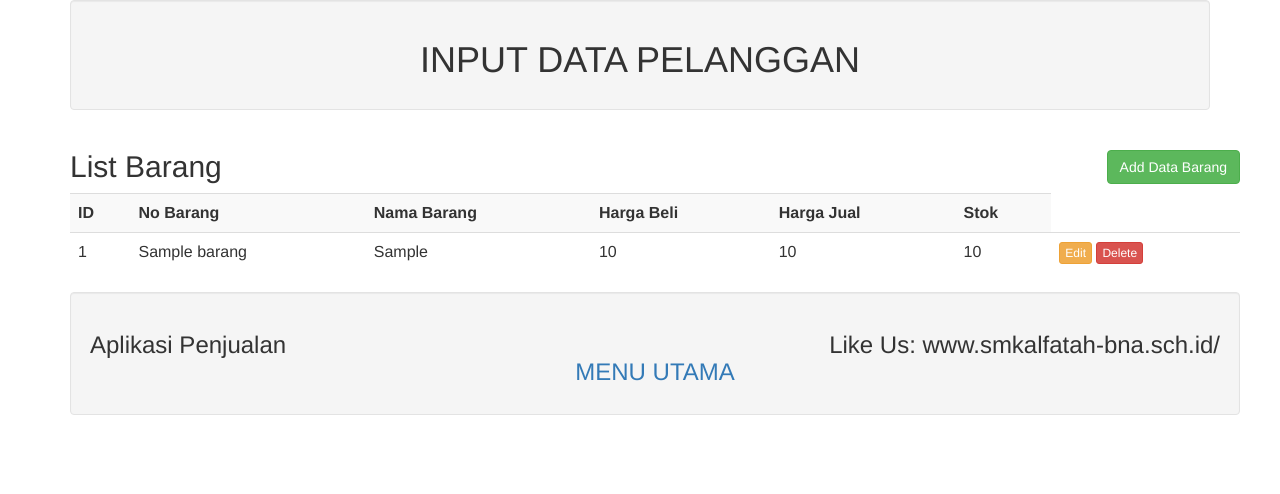
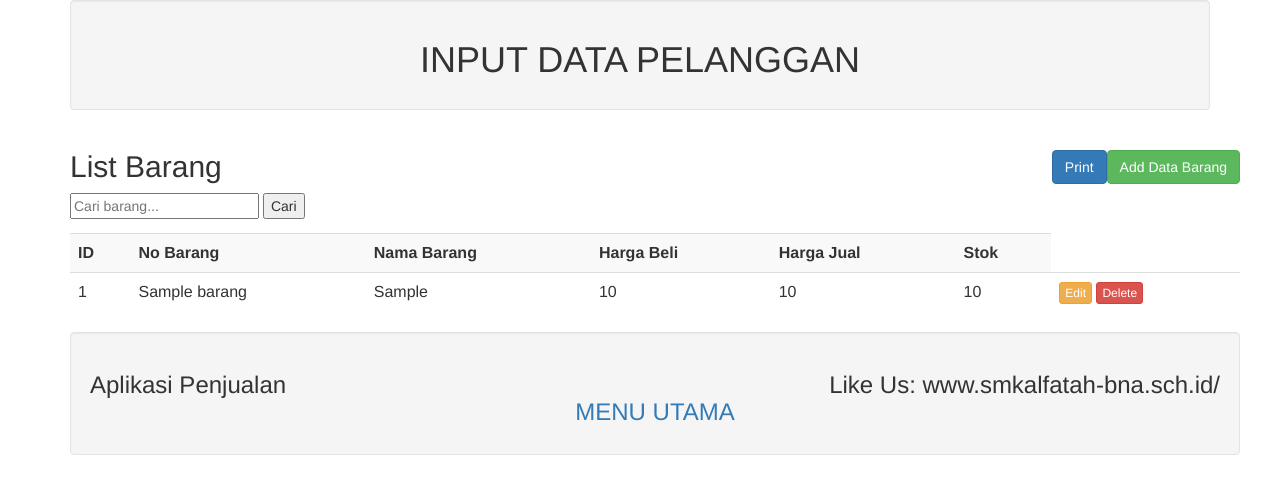
Before and after one commit to Arvinyono/pos_ukk, a Flask app: page /search in a window 1280 px wide. Shown: the top 494 px of the page. Run offline with Flask 3, Linux system fonts and the light colour scheme; tables that the repository leaves empty or names only in its code hold one stand-in row (values such as "Sample post"); some libraries are stand-ins or nearby versions.

Commit message:
Update penjualana.html

```diff
--- a/penjualan/templates/penjualana.html
+++ b/penjualan/templates/penjualana.html
@@ -1,33 +1,33 @@
-
 {% include "header1.html" %}
 
 <link href="{{url_for('static', filename = 'css/bootstrap.min.css')}}" rel="stylesheet">
 
 {% block body %}
 <div class="container">
-
    <div class="row">
-
       <div class="col md-12">
-
-            <h2>List Barang <button type="button" class="btn btn-success  pull-right" data-toggle="modal" data-target="#myModal">Add Data Barang</button></h2>
-
+         <h2>List Barang
+            <button type="button" class="btn btn-success pull-right" data-toggle="modal" data-target="#myModal">Add Data
+               Barang</button>
+            <button type="button" class="btn btn-primary pull-right" onclick="printTable()">Print</button>
+         </h2>
+         <form action="{{ url_for('search') }}" method="get">
+            <input type="text" name="search" placeholder="Cari barang...">
+            <button type="submit">Cari</button>
+         </form>
          {%with messages = get_flashed_messages()%}
          {%if messages%}
          {% for message in messages %}
-
          <div class="alert alert-success alert-dismissable" role="alert">
-         <button type="button" class="close" data-dismiss="alert" aria-label ="close">
+            <button type="button" class="close" data-dismiss="alert" aria-label="close">
                <span aria-hidden="true">&times;</span>
             </button>
             {{message}}
          </div>
-
          {%endfor%}
          {%endif%}
          {%endwith%}
-
-    <table class="table table-striped">
+         <table id="dataBarangTable" class="table table-striped">
             <tr>
                <th>ID</th>
                <th>No Barang</th>
@@ -36,7 +36,6 @@
                <th>Harga Jual</th>
                <th>Stok</th>
             </tr>
-
             {% for row in tb_barang %}
             <tr>
                <td>{{row.0}}</td>
@@ -46,18 +45,13 @@
                <td>{{row.4}}</td>
                <td>{{row.5}}</td>
                <td>
-
-
-               <a href="/update/{{row.0}}" class="btn btn-warning btn-xs" data-toggle="modal" data-target="#modaledit{{row.0}}">Edit</a>
-                <a href="/delete/{{ row.0 }}" class="btn btn-danger btn-xs" onclick="return confirm('Apakah anda yakin akan di hapus?')">Delete</a>
-
+                  <a href="/update/{{row.0}}" class="btn btn-warning btn-xs" data-toggle="modal"
+                     data-target="#modaledit{{row.0}}">Edit</a>
+                  <a href="/delete/{{ row.0 }}" class="btn btn-danger btn-xs"
+                     onclick="return confirm('Apakah anda yakin akan di hapus?')">Delete</a>
                </td>
-
             </tr>
-
             <div id="modaledit{{row.0}}" class="modal fade" role="dialog">
-
-
                <div class="modal-dialog">
                   <div class="modal-content">
                      <div class="modal-header">
@@ -66,104 +60,72 @@
                      </div>
                      <div class="modal-body">
                         <form action="{{ url_for('update') }}" method="POST">
-
                            <div class="form-group">
                               <label>No Barang:</label>
-                   <input type="hidden"  name="idBarang" value="{{row.0}}">
+                              <input type="hidden" name="idBarang" value="{{row.0}}">
                               <input type="text" class="form-control" name="idBarang" value="{{row.0}}">
                            </div>
-
-
-
                            <div class="form-group">
                               <label>Nama Barang:</label>
                               <input type="text" class="form-control" name="namaBarang" value="{{row.1}}">
                            </div>
-
-
                            <div class="form-group">
                               <label>Kategori:</label>
                               <input type="text" class="form-control" name="kategori" value="{{row.2}}">
                            </div>
-
                            <div class="form-group">
                               <label>Harga Beli: Rp. </label>
                               <input type="number" class="form-control" name="hargaBeli" value="{{row.3}}">
                            </div>
-
                            <div class="form-group">
                               <label>Harga Jual: Rp. </label>
                               <input type="number" class="form-control" name="hargaJual" value="{{row.4}}">
                            </div>
-
                            <div class="form-group">
                               <label>Stok:</label>
                               <input type="number" class="form-control" name="stok" value="{{row.5}}">
                            </div>
-
-
                            <div class="form-group">
                               <button class="btn btn-primary" type="sbumit">Update</button>
                            </div>
-
                         </form>
-
                      </div>
-
-
                      <div class="modal-footer">
                         <button type="button" class="btn btn-default" data-dismiss="modal">Close</button>
                      </div>
                   </div>
                </div>
             </div>
-
-
-                {% endfor  %}
-
-
+            {% endfor %}
             </tbody>
-
          </table>
-
       </div>
-
       <!-- Modal -->
-
-
       <div id="myModal" class="modal fade" role="dialog">
          <div class="modal-dialog">
             <div class="modal-content">
                <div class="modal-header">
                   <button type="button" class="close" data-dismiss="modal">&times;</button>
-
                   <h4 class="modal-title">Please Insert Data</h4>
-
                </div>
-
-
                <div class="modal-body">
                   <form action="{{ url_for('insert') }}" method="POST">
                      <div class="form-group">
                         <label>No Barang</label>
                         <input type="text" class="form-control" name="idBarang" required="1">
                      </div>
-
                      <div class="form-group">
                         <label>Nama Barang:</label>
                         <input type="text" class="form-control" name="namaBarang" required="1">
                      </div>
-
                      <div class="form-group">
                         <label>Kategori:</label>
                         <input type="text" class="form-control" name="kategori" required="1">
                      </div>
-
                      <div class="form-group">
                         <label>Harga Beli:</label>
                         <input type="number" class="form-control" name="hargaBeli" required="1">
                      </div>
-
                      <div class="form-group">
                         <label>Harga Jual:</label>
                         <input type="number" class="form-control" name="hargaJual" required="1">
@@ -172,35 +134,29 @@
                         <label>Stok:</label>
                         <input type="number" class="form-control" name="stok" required="1">
                      </div>
-
                      <div class="form-group">
                         <button class="btn btn-primary" type="submit">Insert Data</button>
                      </div>
-
                   </form>
-
                </div>
-
-
                <div class="modal-footer">
                   <button type="button" class="btn btn-default" data-dismiss="modal">Close</button>
                </div>
-
             </div>
-
          </div>
-
       </div>
-
-
-
-
       {% include "footer1.html" %}
    </div>
-
 </div>
-
-
+<script>
+   function printTable() {
+      var divToPrint = document.getElementById("dataBarangTable");
+      var newWin = window.open("");
+      newWin.document.write(divToPrint.outerHTML);
+      newWin.print();
+      newWin.close();
+   }
+</script>
 {% endblock %}
 
 
```
Lines whose indentation alone changed are shown as unchanged.
